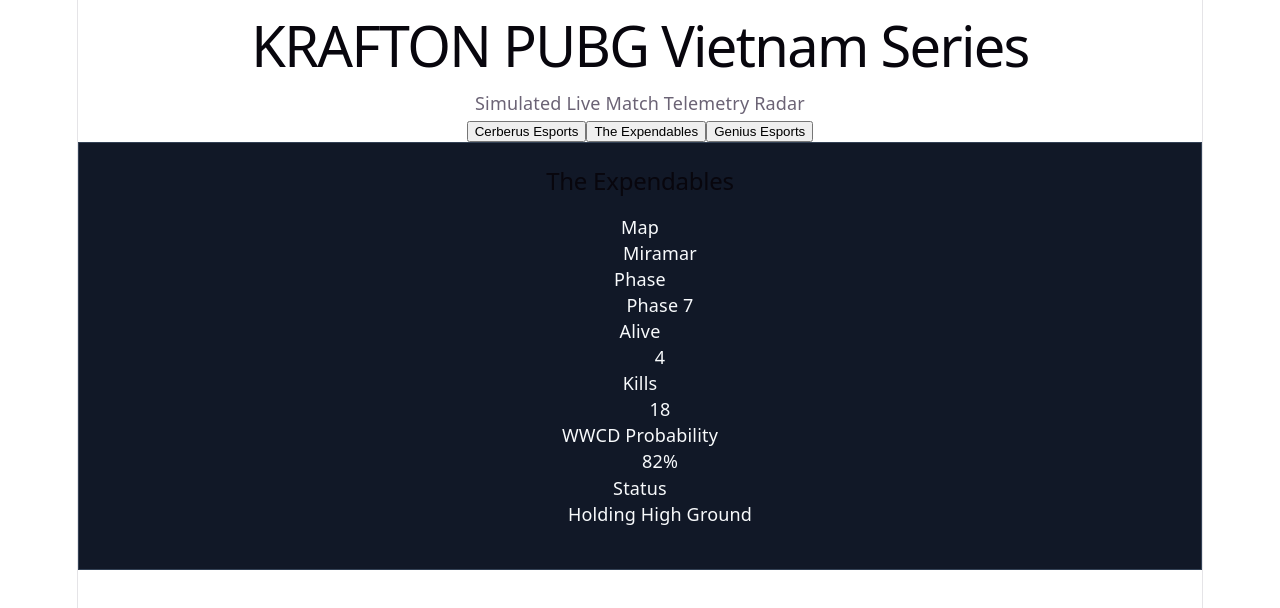
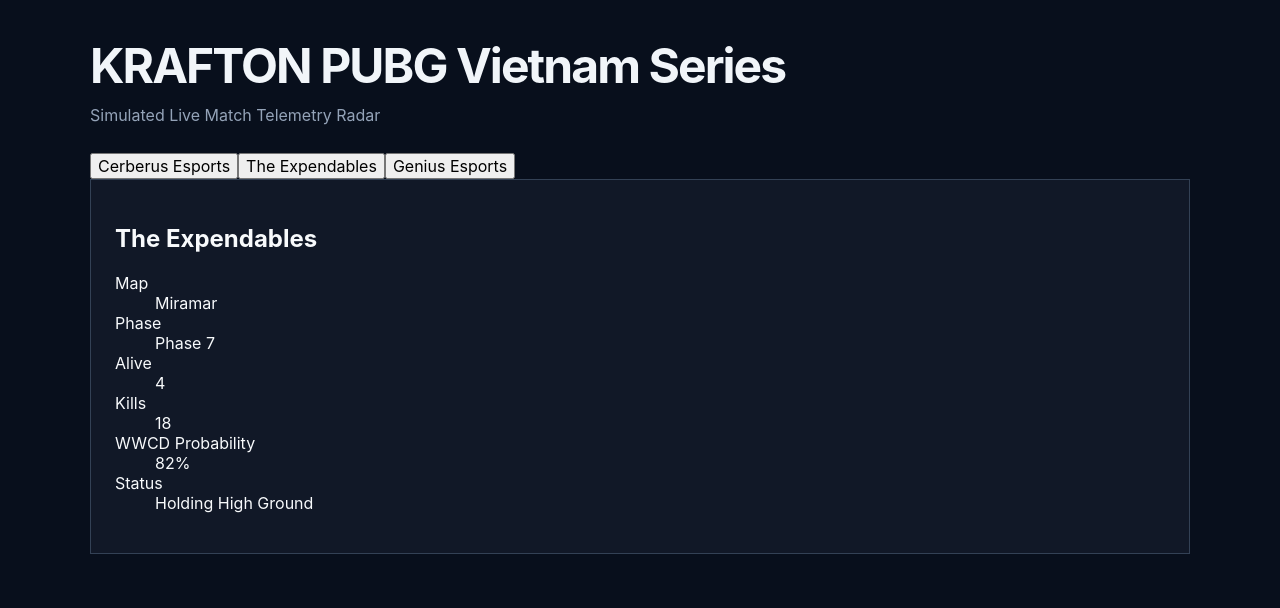
Before and after one commit to hchaupanjcwtf06/24520211_ToHuyenChau_Lab03, a React (Vite) app in the folder Exercise 3/: page / in a window 1280 px wide. Shown: the top 608 px of the page. Built offline with nearby package versions, Linux system fonts and the light colour scheme.

Commit message:
style(ex3): establish PUBG radar dashboard foundation

```diff
--- a/Exercise 3/src/App.css
+++ b/Exercise 3/src/App.css
@@ -1,184 +1,33 @@
-.counter {
-  font-size: 16px;
-  padding: 5px 10px;
-  border-radius: 5px;
-  color: var(--accent);
-  background: var(--accent-bg);
-  border: 2px solid transparent;
-  transition: border-color 0.3s;
-  margin-bottom: 24px;
 
-  &:hover {
-    border-color: var(--accent-border);
-  }
-  &:focus-visible {
-    outline: 2px solid var(--accent);
-    outline-offset: 2px;
+#root {
+  width: 100%;
+}
+
+main {
+  width: min(100% - 32px, 1100px);
+  margin: 0 auto;
+  padding: 40px 0 64px;
+}
+
+header {
+  margin-bottom: 28px;
+}
+
+header h1 {
+  margin: 0 0 12px;
+  font-size: clamp(1.9rem, 5vw, 3rem);
+  line-height: 1.1;
+  letter-spacing: -0.04em;
+}
+
+header p {
+  margin: 0;
+  color: #94a3b8;
+}
+
+@media (max-width: 600px) {
+  main {
+    width: calc(100% - 24px);
+    padding: 24px 0 40px;
   }
 }
-
-.hero {
-  position: relative;
-
-  .base,
-  .framework,
-  .vite {
-    inset-inline: 0;
-    margin: 0 auto;
-  }
-
-  .base {
-    width: 170px;
-    position: relative;
-    z-index: 0;
-  }
-
-  .framework,
-  .vite {
-    position: absolute;
-  }
-
-  .framework {
-    z-index: 1;
-    top: 34px;
-    height: 28px;
-    transform: perspective(2000px) rotateZ(300deg) rotateX(44deg) rotateY(39deg)
-      scale(1.4);
-  }
-
-  .vite {
-    z-index: 0;
-    top: 107px;
-    height: 26px;
-    width: auto;
-    transform: perspective(2000px) rotateZ(300deg) rotateX(40deg) rotateY(39deg)
-      scale(0.8);
-  }
-}
-
-#center {
-  display: flex;
-  flex-direction: column;
-  gap: 25px;
-  place-content: center;
-  place-items: center;
-  flex-grow: 1;
-
-  @media (max-width: 1024px) {
-    padding: 32px 20px 24px;
-    gap: 18px;
-  }
-}
-
-#next-steps {
-  display: flex;
-  border-top: 1px solid var(--border);
-  text-align: left;
-
-  & > div {
-    flex: 1 1 0;
-    padding: 32px;
-    @media (max-width: 1024px) {
-      padding: 24px 20px;
-    }
-  }
-
-  .icon {
-    margin-bottom: 16px;
-    width: 22px;
-    height: 22px;
-  }
-
-  @media (max-width: 1024px) {
-    flex-direction: column;
-    text-align: center;
-  }
-}
-
-#docs {
-  border-right: 1px solid var(--border);
-
-  @media (max-width: 1024px) {
-    border-right: none;
-    border-bottom: 1px solid var(--border);
-  }
-}
-
-#next-steps ul {
-  list-style: none;
-  padding: 0;
-  display: flex;
-  gap: 8px;
-  margin: 32px 0 0;
-
-  .logo {
-    height: 18px;
-  }
-
-  a {
-    color: var(--text-h);
-    font-size: 16px;
-    border-radius: 6px;
-    background: var(--social-bg);
-    display: flex;
-    padding: 6px 12px;
-    align-items: center;
-    gap: 8px;
-    text-decoration: none;
-    transition: box-shadow 0.3s;
-
-    &:hover {
-      box-shadow: var(--shadow);
-    }
-    .button-icon {
-      height: 18px;
-      width: 18px;
-    }
-  }
-
-  @media (max-width: 1024px) {
-    margin-top: 20px;
-    flex-wrap: wrap;
-    justify-content: center;
-
-    li {
-      flex: 1 1 calc(50% - 8px);
-    }
-
-    a {
-      width: 100%;
-      justify-content: center;
-      box-sizing: border-box;
-    }
-  }
-}
-
-#spacer {
-  height: 88px;
-  border-top: 1px solid var(--border);
-  @media (max-width: 1024px) {
-    height: 48px;
-  }
-}
-
-.ticks {
-  position: relative;
-  width: 100%;
-
-  &::before,
-  &::after {
-    content: '';
-    position: absolute;
-    top: -4.5px;
-    border: 5px solid transparent;
-  }
-
-  &::before {
-    left: 0;
-    border-left-color: var(--border);
-  }
-  &::after {
-    right: 0;
-    border-right-color: var(--border);
-  }
-}
--- a/Exercise 3/src/App.jsx
+++ b/Exercise 3/src/App.jsx
@@ -1,4 +1,4 @@
-
+import './App.css'
 import { useState } from 'react'
 import {
   PubgMatchTelemetry,
--- a/Exercise 3/src/index.css
+++ b/Exercise 3/src/index.css
@@ -1,111 +1,31 @@
+
 :root {
-  --text: #6b6375;
-  --text-h: #08060d;
-  --bg: #fff;
-  --border: #e5e4e7;
-  --code-bg: #f4f3ec;
-  --accent: #aa3bff;
-  --accent-bg: rgba(170, 59, 255, 0.1);
-  --accent-border: rgba(170, 59, 255, 0.5);
-  --social-bg: rgba(244, 243, 236, 0.5);
-  --shadow:
-    rgba(0, 0, 0, 0.1) 0 10px 15px -3px, rgba(0, 0, 0, 0.05) 0 4px 6px -2px;
-
-  --sans: system-ui, 'Segoe UI', Roboto, sans-serif;
-  --heading: system-ui, 'Segoe UI', Roboto, sans-serif;
-  --mono: ui-monospace, Consolas, monospace;
-
-  font: 18px/145% var(--sans);
-  letter-spacing: 0.18px;
-  color-scheme: light dark;
-  color: var(--text);
-  background: var(--bg);
+  font-family: Inter, "Segoe UI", Arial, sans-serif;
+  color: #f1f5f9;
+  background: #080f1c;
   font-synthesis: none;
   text-rendering: optimizeLegibility;
   -webkit-font-smoothing: antialiased;
-  -moz-osx-font-smoothing: grayscale;
-
-  @media (max-width: 1024px) {
-    font-size: 16px;
-  }
 }
 
-@media (prefers-color-scheme: dark) {
-  :root {
-    --text: #9ca3af;
-    --text-h: #f3f4f6;
-    --bg: #16171d;
-    --border: #2e303a;
-    --code-bg: #1f2028;
-    --accent: #c084fc;
-    --accent-bg: rgba(192, 132, 252, 0.15);
-    --accent-border: rgba(192, 132, 252, 0.5);
-    --social-bg: rgba(47, 48, 58, 0.5);
-    --shadow:
-      rgba(0, 0, 0, 0.4) 0 10px 15px -3px, rgba(0, 0, 0, 0.25) 0 4px 6px -2px;
-  }
-
-  #social .button-icon {
-    filter: invert(1) brightness(2);
-  }
+* {
+  box-sizing: border-box;
 }
 
 body {
+  min-width: 320px;
   margin: 0;
 }
 
-#root {
-  width: 1126px;
-  max-width: 100%;
-  margin: 0 auto;
-  text-align: center;
-  border-inline: 1px solid var(--border);
-  min-height: 100svh;
-  display: flex;
-  flex-direction: column;
-  box-sizing: border-box;
+button {
+  font: inherit;
 }
 
-h1,
-h2 {
-  font-family: var(--heading);
-  font-weight: 500;
-  color: var(--text-h);
+button:focus-visible {
+  outline: 3px solid #facc15;
+  outline-offset: 3px;
 }
 
-h1 {
-  font-size: 56px;
-  letter-spacing: -1.68px;
-  margin: 32px 0;
-  @media (max-width: 1024px) {
-    font-size: 36px;
-    margin: 20px 0;
-  }
+#root {
+  min-height: 100vh;
 }
-h2 {
-  font-size: 24px;
-  line-height: 118%;
-  letter-spacing: -0.24px;
-  margin: 0 0 8px;
-  @media (max-width: 1024px) {
-    font-size: 20px;
-  }
-}
-p {
-  margin: 0;
-}
-
-code,
-.counter {
-  font-family: var(--mono);
-  display: inline-flex;
-  border-radius: 4px;
-  color: var(--text-h);
-}
-
-code {
-  font-size: 15px;
-  line-height: 135%;
-  padding: 4px 8px;
-  background: var(--code-bg);
-}
```
